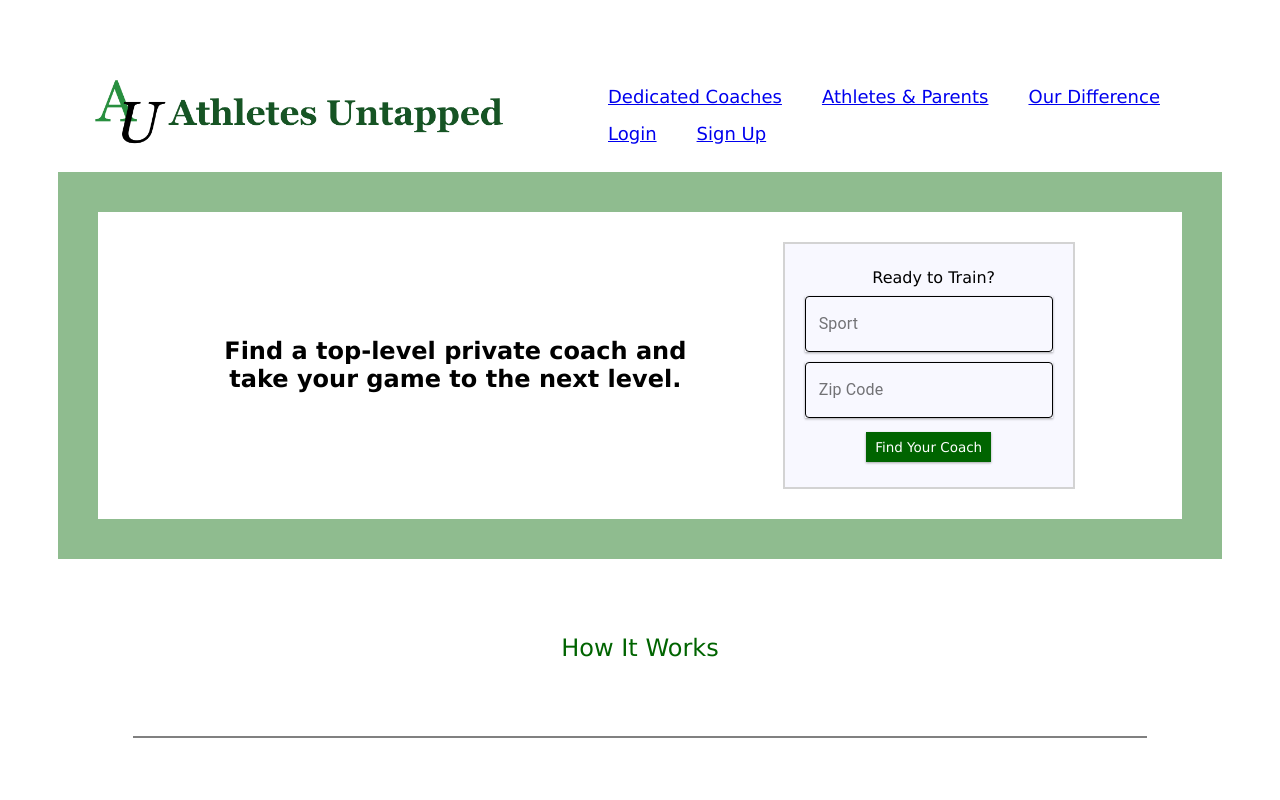
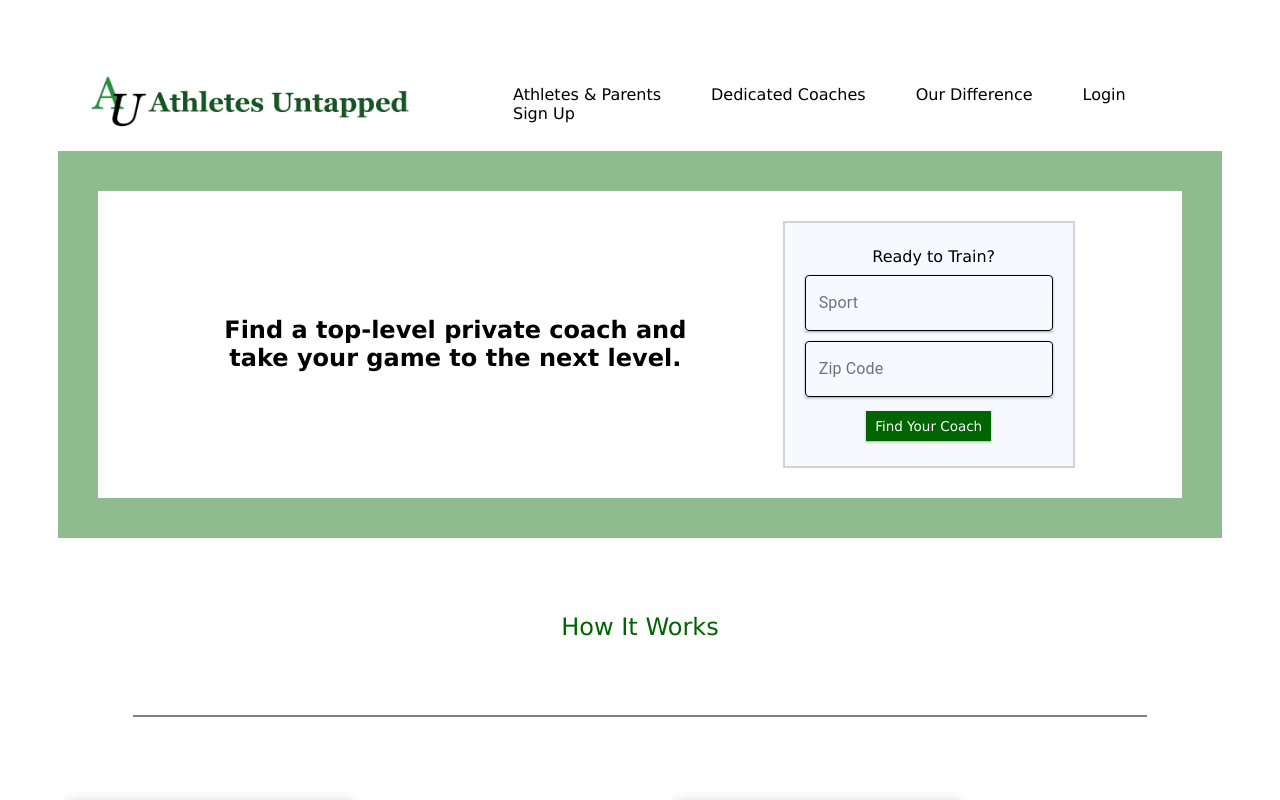
Before and after one commit to dylanhantula/core, a React (Create React App) app in the folder front-end/: page / in a window 1280 px wide. Shown: the top 800 px of the page. Built offline with nearby package versions, Linux system fonts and the light colour scheme; no server answers.

Commit message:
added styling to home nav bar

```diff
--- a/front-end/src/components/HomeNav/HomeNav.css
+++ b/front-end/src/components/HomeNav/HomeNav.css
@@ -4,19 +4,13 @@
 
 .homeNavBar li {
     display: inline-block;
-    color: black;
-    text-align: center;
-    padding: 8px 20px;
-    text-decoration: none;
-    font-size: large;
-    font-family: 'Lucida Sans', 'Lucida Sans Regular', 'Lucida Grande', 'Lucida Sans Unicode', Geneva, Verdana, sans-serif;
+
 }
 
 .AULogo {
-    display: inline;
     text-align: center;
     padding: 8px 20px;
-    width: 450px;
+    width: 350px;
 }
 
 .homeNavHeader {
@@ -24,3 +18,27 @@
     justify-content: space-between;
     align-items: center;
 }
+
+.homeNavTab {
+    color: black;
+    text-align: center;
+    padding: 20px 25px;
+    text-decoration: none;
+    font-size: medium;
+    font-weight: 500;
+    font-family: 'Lucida Sans', 'Lucida Sans Regular', 'Lucida Grande', 'Lucida Sans Unicode', Geneva, Verdana, sans-serif;
+    border-radius: 25px;
+}
+
+.homeNavTab:link {
+    color: black;
+}
+
+.homeNavTab:visited {
+    color: black;
+}
+
+
+.homeNavTab:hover {
+    background-color: whitesmoke;
+}
--- a/front-end/src/components/HomeNav/HomeNav.js
+++ b/front-end/src/components/HomeNav/HomeNav.js
@@ -21,19 +21,19 @@ export default (props) => {
                     <nav>
                         <ul className="homeNavBar">
                             <li>
-                                <Link to="/dedicatedcoaches">Dedicated Coaches</Link>
+                                <Link to="/athletesandparents" className="homeNavTab">Athletes & Parents</Link>
                             </li>
                             <li>
-                                <Link to="/athletesandparents">Athletes & Parents</Link>
+                                <Link to="/dedicatedcoaches" className="homeNavTab">Dedicated Coaches</Link>
                             </li>
                             <li>
-                                <Link to="/ourstory">Our Difference</Link>
+                                <Link to="/ourstory" className="homeNavTab">Our Difference</Link>
                             </li>
                             <li>
-                                <Link to="/login">Login</Link>
+                                <Link to="/login" className="homeNavTab">Login</Link>
                             </li>
                             <li>
-                                <Link to="/join">Sign Up</Link>
+                                <Link to="/join" className="homeNavTab">Sign Up</Link>
                             </li>
                         </ul>
                         </nav>
--- a/front-end/src/components/HomeRealResults/HomeRealResults.js
+++ b/front-end/src/components/HomeRealResults/HomeRealResults.js
@@ -40,15 +40,15 @@ const HomeRealResults = ({history}) => {
                 <div className="HomeRealResultsPanels">
                     <div style={{display: 'inline-block'}}>
                         <div className={classes.root}>
-                            <Paper elevation={5}  variant='outlined'>
+                            <Paper elevation={15}  variant='outlined'>
                                 <AccountCircleIcon fontSize="large" className="RRHeader" />
                                 <p className="RRCaption"> Example Parent </p>
                             </Paper>
-                            <Paper elevation={5} variant='outlined'>
+                            <Paper elevation={15} variant='outlined'>
                                 <AccountCircleIcon fontSize="large" className="RRHeader" />
                                 <p className="RRCaption"> Example Coach</p>
                             </Paper>
-                            <Paper elevation={5} variant='outlined'>
+                            <Paper elevation={15} variant='outlined'>
                                 <AccountCircleIcon fontSize="large" className="RRHeader"/>
                                 <p className="RRCaption"> Example Athlete </p>
                             </Paper>
```
